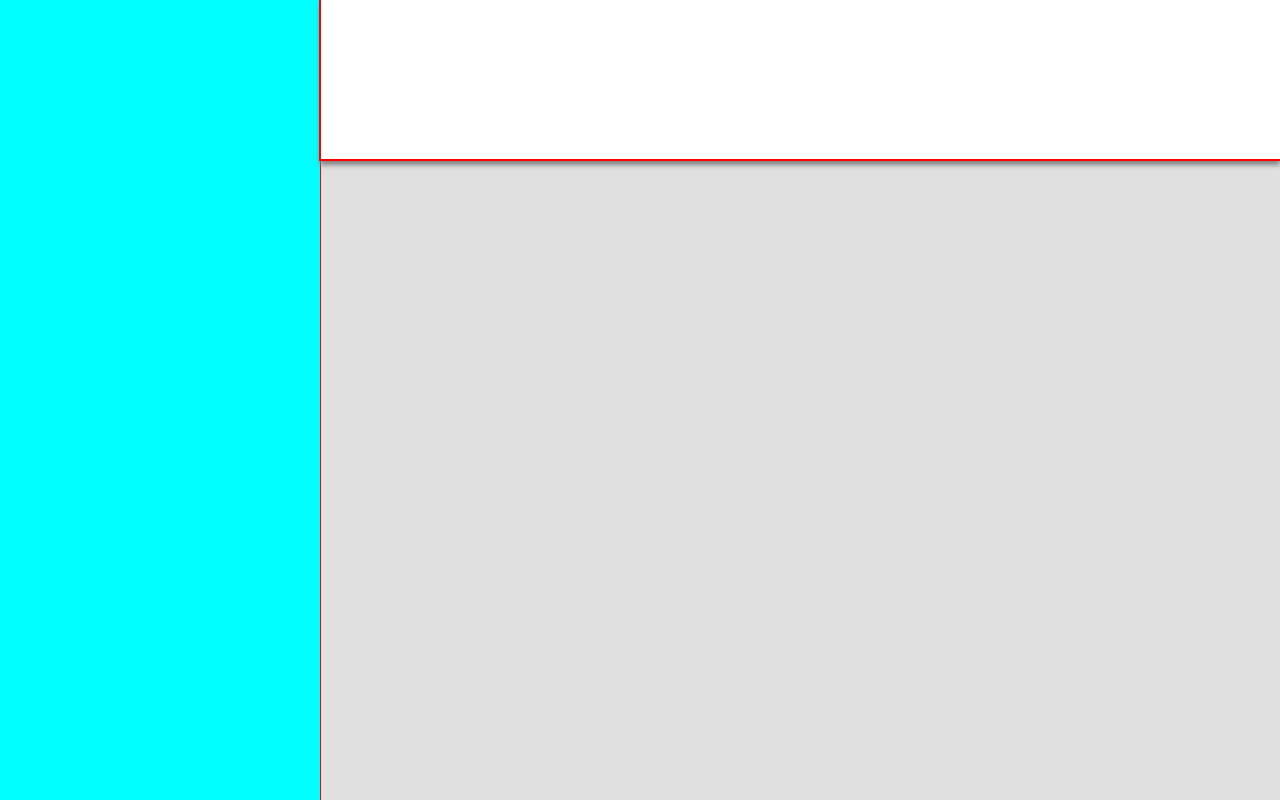
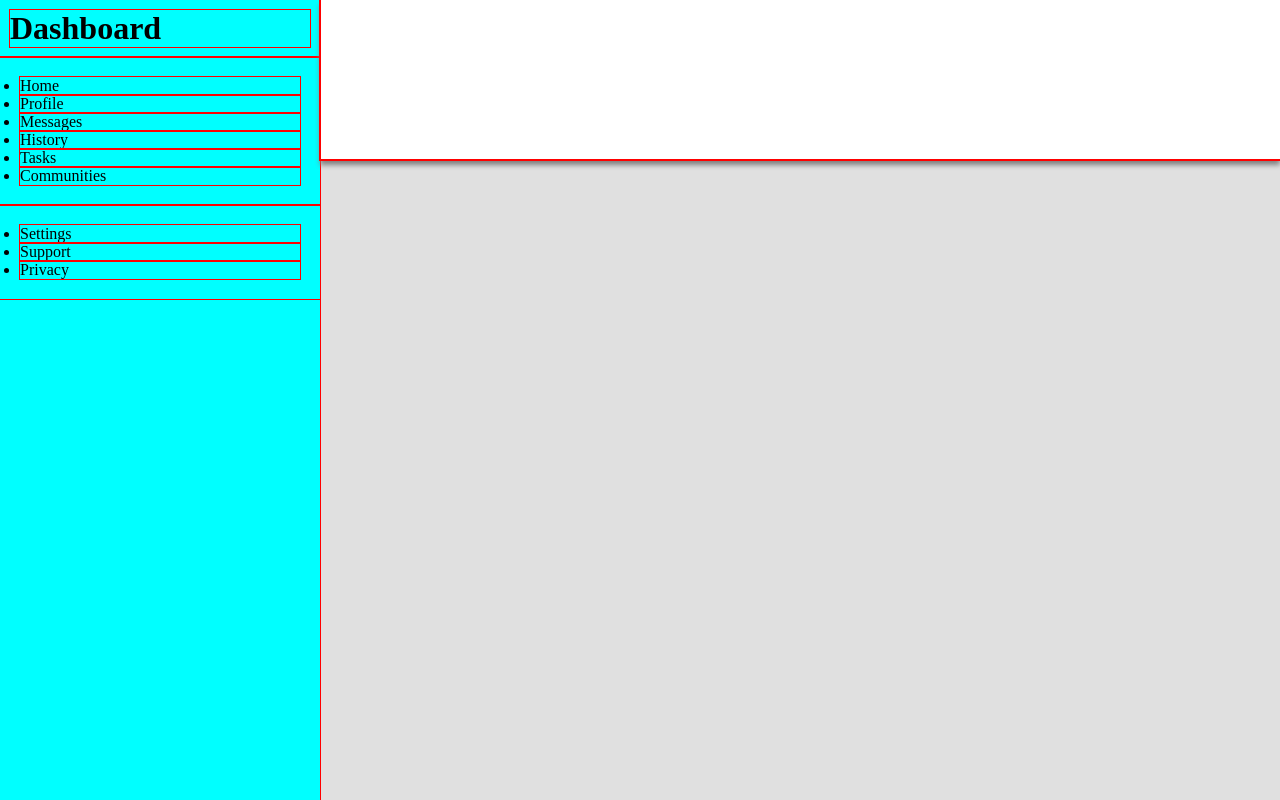
Before and after one commit to Bearnadetta/admin-dashboard, a plain HTML site: page index.html in a window 1280 px wide. Drawn offline with Linux system fonts and the light colour scheme.

Commit message:
added sidebar divs and layout to HTML and CSS files

```diff
--- a/index.html
+++ b/index.html
@@ -10,7 +10,28 @@
 <body>
     <div class="page">
         <div class="sidebar">
-
+            <div class="sidebar-content">
+                <div class="sidebar-top">
+                    <h1>Dashboard</h1>
+                </div>
+                <div class="sidebar-mid">
+                    <ul>
+                        <li>Home</li>
+                        <li>Profile</li>
+                        <li>Messages</li>
+                        <li>History</li>
+                        <li>Tasks</li>
+                        <li>Communities</li>
+                    </ul>
+                </div>
+                <div class="sidebar-bottom">
+                    <ul>
+                        <li>Settings</li>
+                        <li>Support</li>
+                        <li>Privacy</li>
+                    </ul>
+                </div>
+            </div>
         </div>
         <div class="header">
 
--- a/style.css
+++ b/style.css
@@ -18,6 +18,17 @@
     background-color: aqua;
 
 }
+.sidebar-content {
+    display: flex;
+    flex-direction: column;
+}
+.sidebar-top {
+    padding: 10px;
+}
+
+.sidebar-mid, .sidebar-bottom {
+    padding: 20px;
+}
 .header {
     grid-column: 2/5;
     grid-row: 1/2;
```
